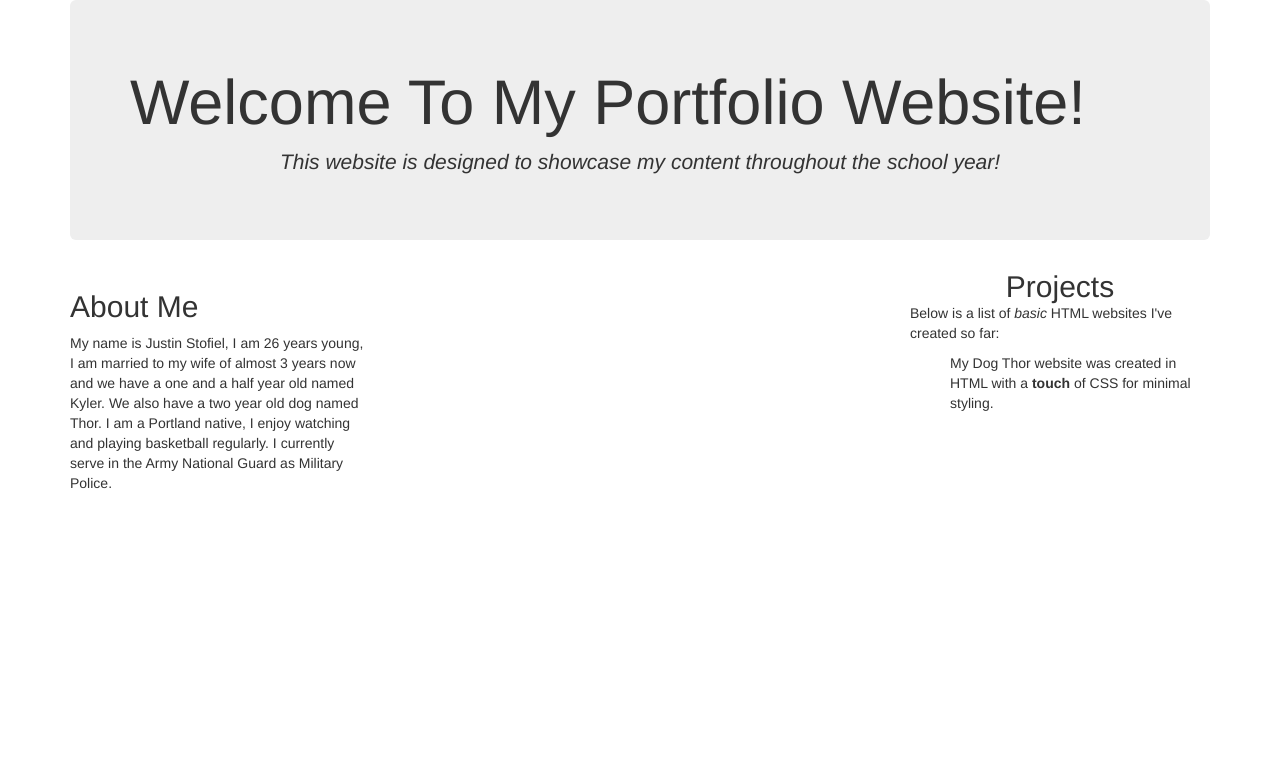
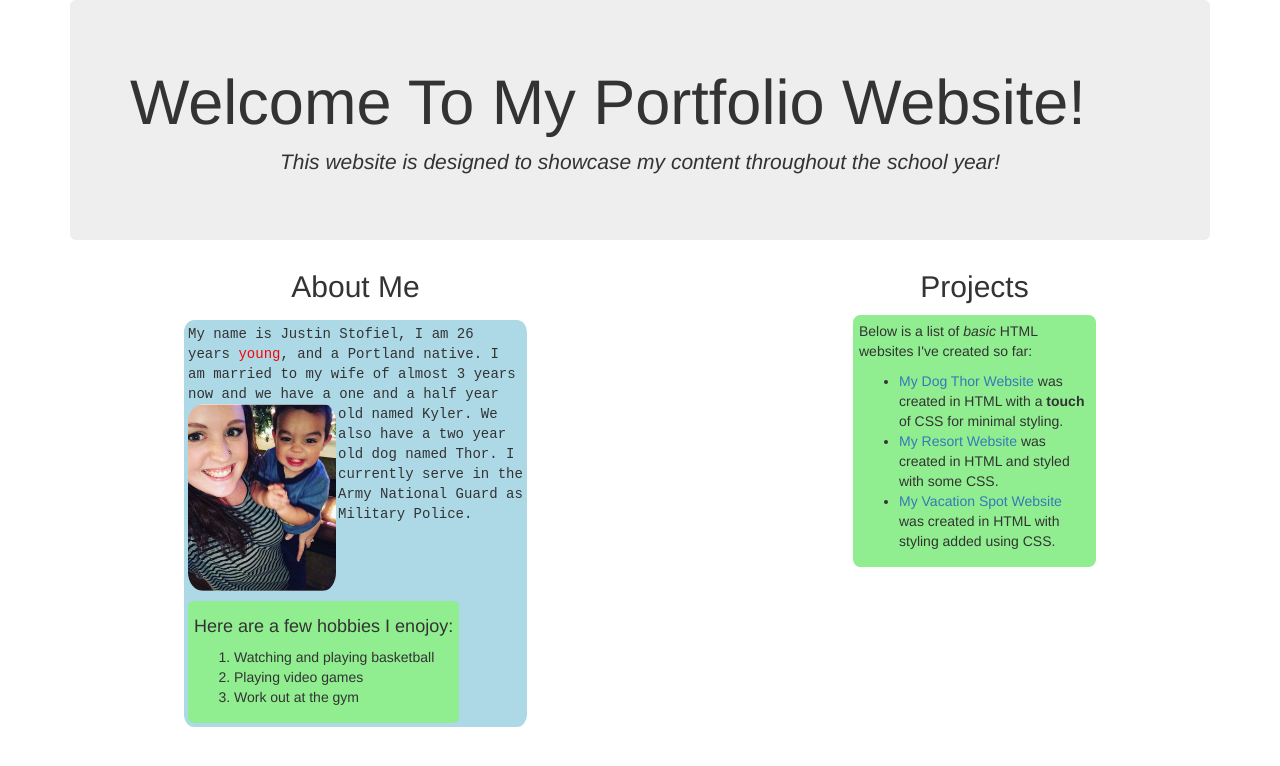
Before and after one commit to jstofiel/portfolio, a plain HTML site: page index.html in a window 1280 px wide. Drawn offline with Linux system fonts and the light colour scheme.

Commit message:
It will.. add css color styling, boxes, img of wife and son

```diff
--- a/css/styles.css
+++ b/css/styles.css
@@ -5,21 +5,67 @@
 
 .column1 {
   float: left;
-  width: 300px;
+  width: 400px;
+  height: 375px;
+  margin-left: 10%;
+  padding-right: 5%;
+  border-radius: 3%;
 }
 
+.text1 {
+  font-family: monospace;
+  text-align: left;
+}
 
-.padding2 {
-  text-align: left;
+img {
+  width: 150px;
+  float: left;
+  border-radius: 10%;
+  padding-right: 2px;
+}
+
+.box1a {
+  padding: 4px;
+  background-color: lightblue;
+  border-radius: 3%;
+}
+
+.box1b {
+  border: 2px solid lightgreen;
+  padding: 4px;
+  background-color: lightgreen;
+  display: inline-block;
+  border-radius: 3%;
+  margin-top: 10px;
+}
+
+#header1 {
+  text-align: center;
+  margin-bottom: 5%;
+  margin-top: auto;
+}
+
+.highlight {
+color: red
+}
+
+.box2 {
+  border: 2px solid lightgreen;
+  padding: 4px;
+  background-color: lightgreen;
+  display: inline-block;
+  border-radius: 3%;
 }
 
  #header2 {
   text-align: center;
-  margin-bottom: auto;
+  margin-bottom: 5%;
   margin-top: auto;
 }
 
 .column2 {
   float: right;
   width: 300px;
+  margin-right: 10%;
+  padding-left: 5%;
 }
--- a/index.html
+++ b/index.html
@@ -13,18 +13,32 @@
       </div> <!--jumbotron-->
 
       <div class="column1">
-        <h2>About Me</h2>
-        <p>My name is Justin Stofiel, I am 26 years young, I am married to my wife of almost 3 years now and we have a one and a half year old named Kyler. We also have a two year old dog named Thor. I am a Portland native, I enjoy watching and playing basketball regularly. I currently serve in the Army National Guard as Military Police.</p>
+        <h2 id="header1">About Me</h2>
+        <div class="box1a">
+          <div class="text1">
+            <p>My name is Justin Stofiel, I am 26 years <span class="highlight">young</span>, and a Portland native. I am married to my wife of almost 3 years now and we have a one and a half year old named Kyler.<img src="img/lk.jpg" alt="Wife and Son"> We also have a two year old dog named Thor. I currently serve in the Army National Guard as Military Police.</p>
+        </div> <!--box1a-->
+          <div class="box1b">
+            <h4>Here are a few hobbies I enojoy:</h4>
+              <ol>
+              <li>Watching and playing basketball</li>
+              <li>Playing video games</li>
+              <li>Work out at the gym</li>
+            </ol>
+          </div> <!--text1-->
+          </div> <!--box1b-->
       </div> <!--column1-->
 
       <div class="column2">
-        <div class="padding2">
-          <h2 id="header2">Projects</h2>
+        <h2 id="header2">Projects</h2>
+        <div class="box2">
           <p>Below is a list of <em>basic</em> HTML websites I've created so far:</p>
           <ul>
-            <li<a href="https://jstofiel.github.io/pet-thor/">My Dog Thor website was created in HTML with a <strong>touch</strong> of CSS for minimal styling.</a></li>
+            <li><a href="https://jstofiel.github.io/pet-thor/">My Dog Thor Website</a> was created in HTML with a <strong>touch</strong> of CSS for minimal styling.</li>
+            <li><a href="https://jstofiel.github.io/Resort/">My Resort Website</a> was created in HTML and styled with some CSS.</li>
+            <li><a href="https://jstofiel.github.io/vacation-spot/">My Vacation Spot Website</a> was created in HTML with styling added using CSS.</li>
           </ul>
-        </div> <!--padding2-->
+        </div> <!--box2-->
       </div> <!--column2-->
     </div> <!--container-->
   </body>
```
Also changed, not shown: img/lk.jpg (added), 1 other file.
